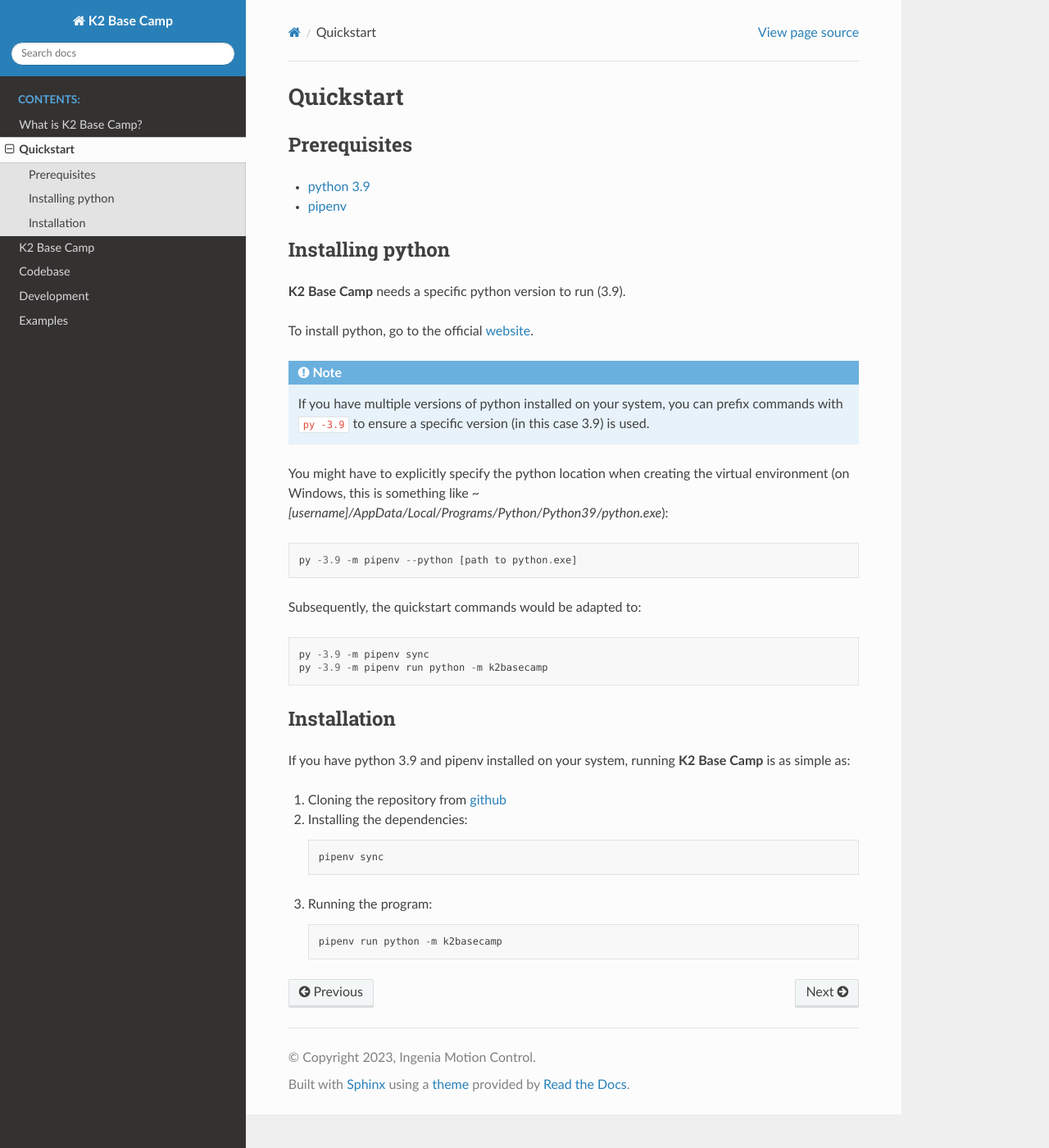
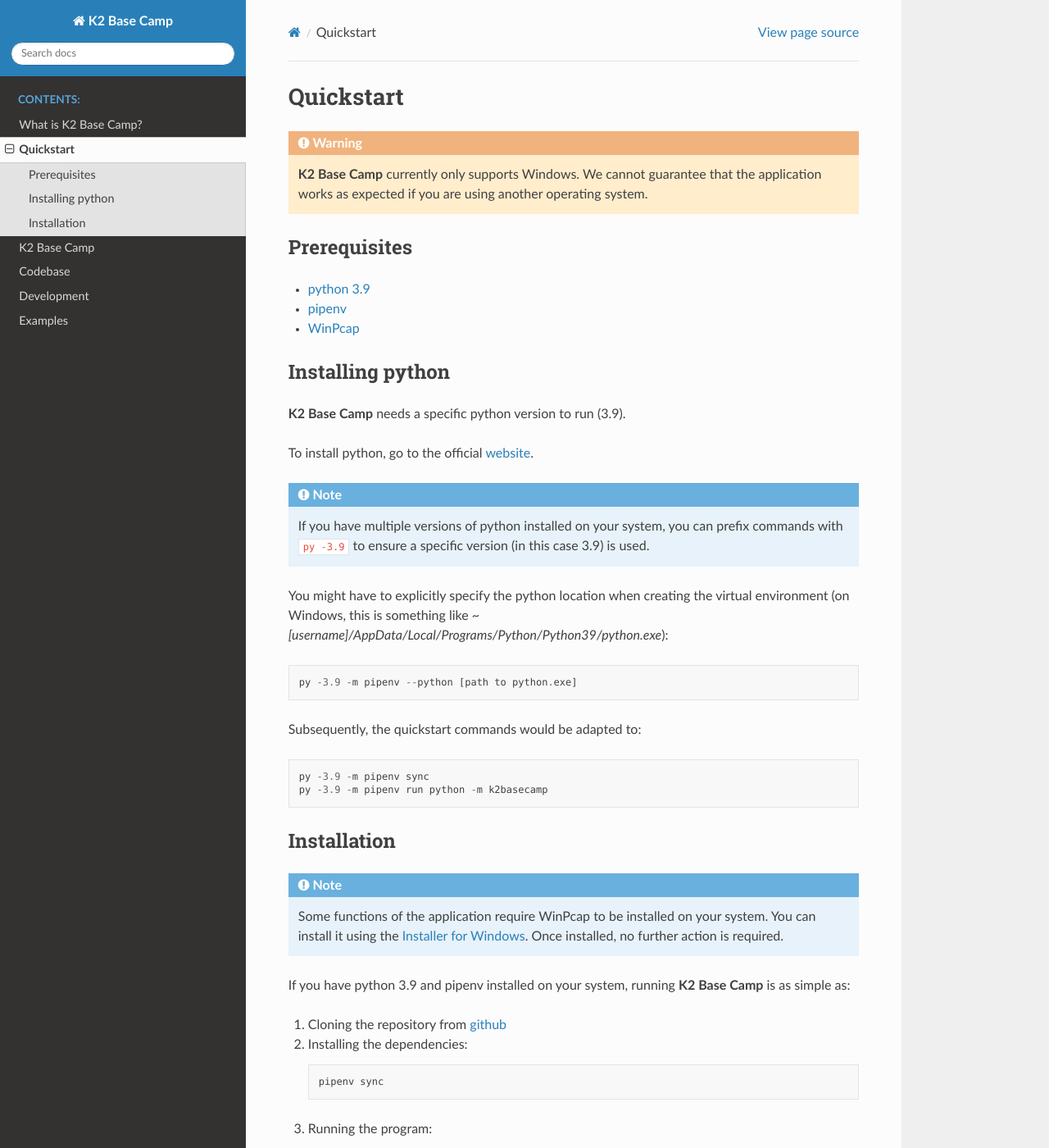
Before and after one commit to ingeniamc/ingeniajumpstart, a Sphinx documentation site: the page built from docs/source/pages/quickstart.rst, in a window 1280 px wide and 1400 px high. Shown: the whole window at 82% size. Built offline with Sphinx 7.4.7 and the Read the Docs theme 2.0.0, drawn with Linux system fonts in a browser that asks for light colours.

Commit message:
DR0053A Update docs

```diff
--- a/docs/source/pages/quickstart.rst
+++ b/docs/source/pages/quickstart.rst
@@ -4,11 +4,15 @@
 Quickstart
 **********
 
+.. WARNING::
+    **K2 Base Camp** currently only supports Windows. We cannot guarantee that the application works as expected if you are using another operating system.
+
 Prerequisites
 =============
 
 * `python 3.9 <https://www.python.org/downloads/release/python-390/>`_
 * `pipenv <https://pipenv.pypa.io/en/latest/installation/>`_
+* `WinPcap <https://www.winpcap.org/install/default.htm>`_
 
 Installing python
 =================
@@ -32,6 +36,9 @@
 Installation
 ============
 
+.. NOTE::
+    Some functions of the application require WinPcap to be installed on your system. You can install it using the `Installer for Windows <https://www.winpcap.org/install/default.htm>`_. Once installed, no further action is required.
+
 If you have python 3.9 and pipenv installed on your system, running **K2 Base Camp** is as simple as:
 
 #. Cloning the repository from `github <https://github.com/ingeniamc/k2-base-camp.git>`_
```
Also changed, not shown: README.md (+3 -1 lines).
